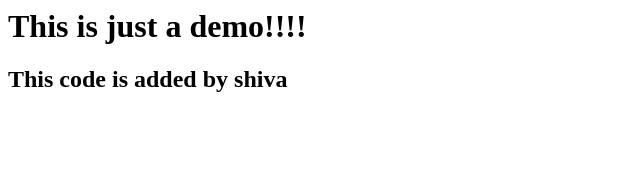
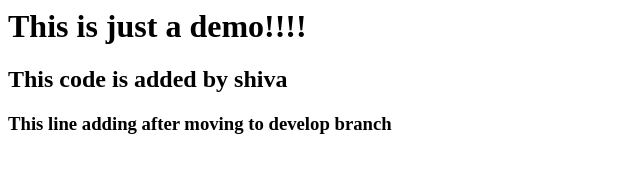
Before and after one commit to nikitabiradar/firstrepo, a plain HTML site: page index.html in a window 1280 px wide. Shown: the whole page, without its empty margins (0-640 px from the left). Drawn offline with Linux system fonts and the light colour scheme.

Commit message:
Created develop branch

```diff
--- a/index.html
+++ b/index.html
@@ -4,5 +4,6 @@
 	<body>
 		<h1>This is just a demo!!!!</h1>
 		<h2>This code is added by shiva </h2>
+		<h3>This line adding after moving to develop branch</h3>
 	</body>
 </html>
```
